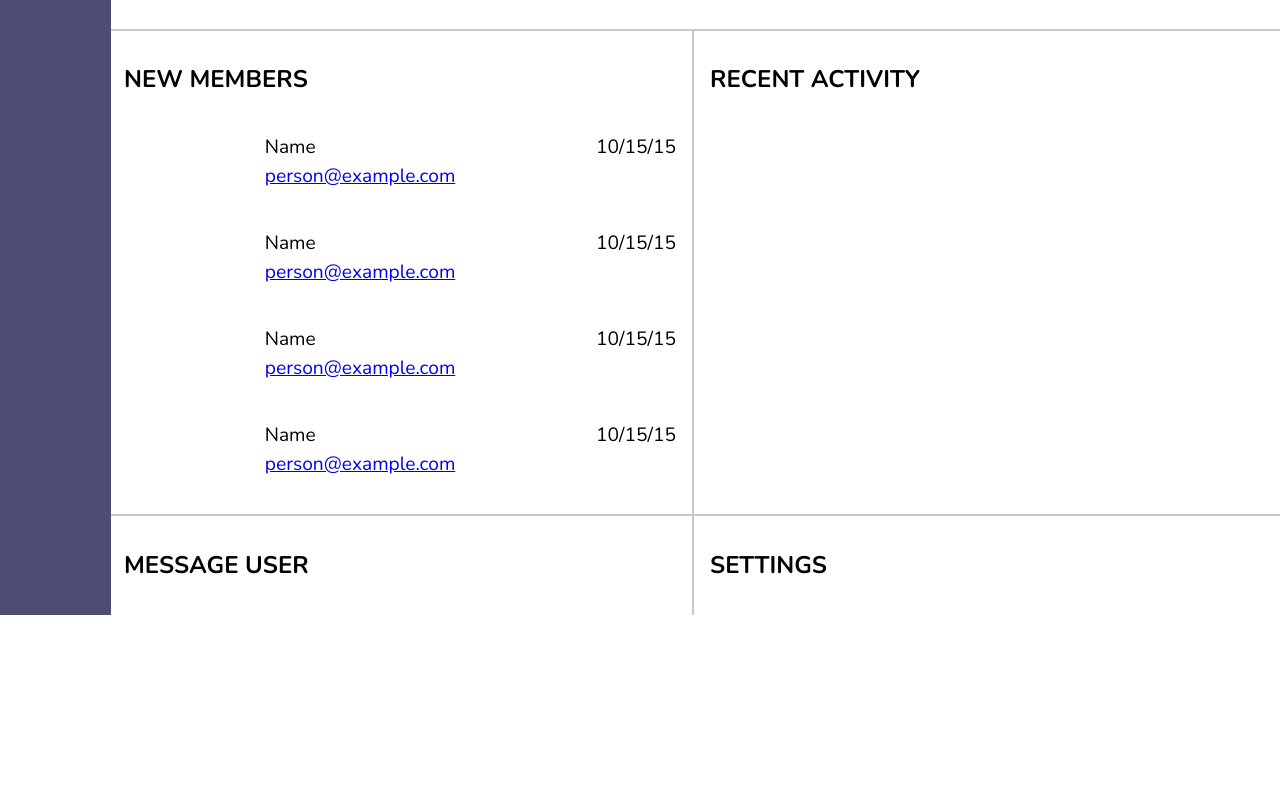
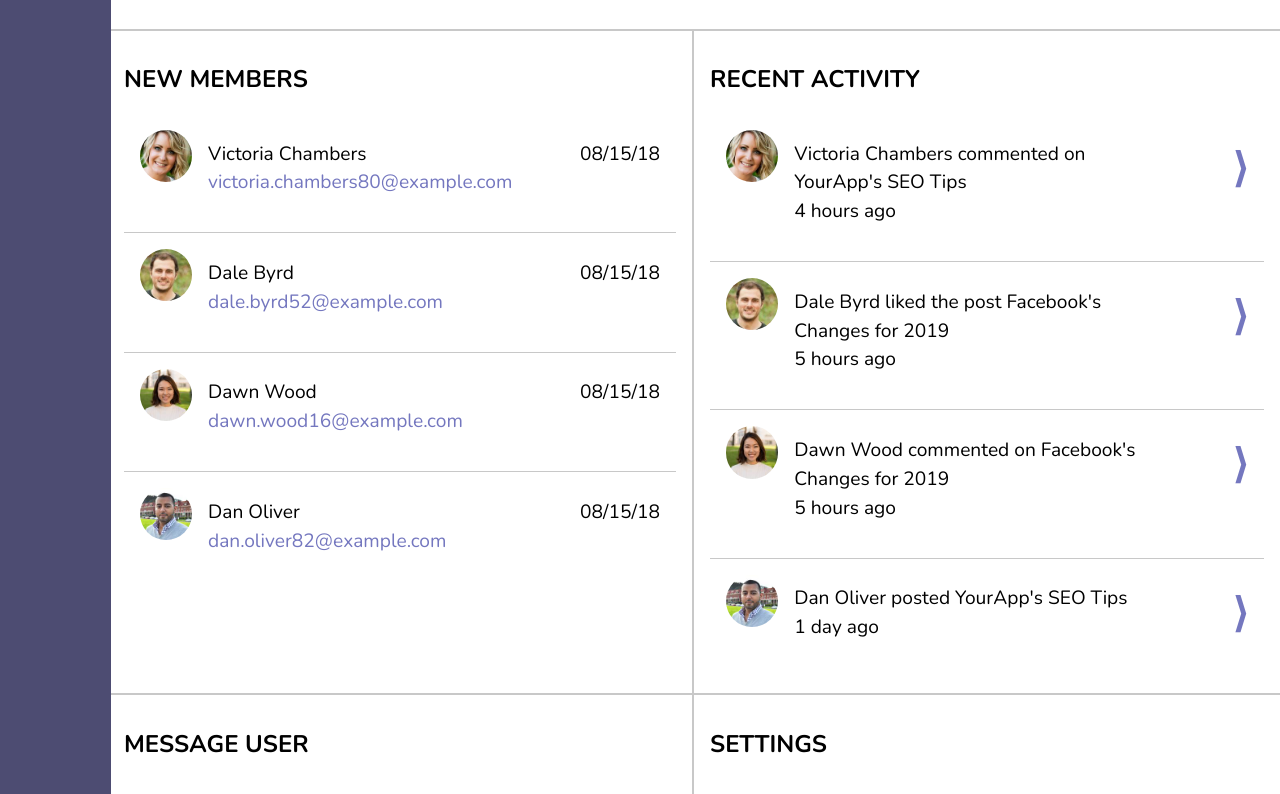
Before and after one commit to stephenlanim/fewd-techdegree-project-7, a plain HTML site: page index.html in a window 1280 px wide. Shown: the part 1354-2148 px from the top of the page. Before the commit the page ends 1969 px from the top, so only its background shows below. Drawn offline with nearby package versions, Linux system fonts and the light colour scheme.

Commit message:
Developed New Members and Recent Activity widgets.

```diff
--- a/index.html
+++ b/index.html
@@ -171,44 +171,80 @@
             <h2>New Members</h2>
 
             <div class="member">
-              <img src="" alt="">
-              <p>
-                Name <br>
-                <a href="mailto:person@example.com">person@example.com</a>
+              <img src="images/member-1.jpg" alt="Profile avatar for Victoria Chambers.">
+              <p class="member-info">
+                Victoria Chambers <br>
+                <a href="mailto:victoria.chambers80@example.com">victoria.chambers80@example.com</a>
               </p>
-              <p>10/15/15</p>
+              <p>08/15/18</p>
             </div>
 
             <div class="member">
-              <img src="" alt="">
-              <p>
-                Name <br>
-                <a href="mailto:person@example.com">person@example.com</a>
+              <img src="images/member-2.jpg" alt="Profile avatar for Dale Byrd.">
+              <p class="member-info">
+                Dale Byrd <br>
+                <a href="mailto:dale.byrd52@example.com">dale.byrd52@example.com</a>
               </p>
-              <p>10/15/15</p>
+              <p>08/15/18</p>
             </div>
 
             <div class="member">
-              <img src="" alt="">
-              <p>
-                Name <br>
-                <a href="mailto:person@example.com">person@example.com</a>
+              <img src="images/member-3.jpg" alt="Profile avatar for Dawn Wood.">
+              <p class="member-info">
+                Dawn Wood <br>
+                <a href="mailto:dawn.wood16@example.com">dawn.wood16@example.com</a>
               </p>
-              <p>10/15/15</p>
+              <p>08/15/18</p>
             </div>
 
             <div class="member">
-              <img src="" alt="">
-              <p>
-                Name <br>
-                <a href="mailto:person@example.com">person@example.com</a>
+              <img src="images/member-4.jpg" alt="Profile avatar for Dan Oliver.">
+              <p class="member-info">
+                Dan Oliver <br>
+                <a href="mailto:dan.oliver82@example.com">dan.oliver82@example.com</a>
               </p>
-              <p>10/15/15</p>
+              <p>08/15/18</p>
             </div>
           </div>
 
           <div class="recent-activity">
             <h2>Recent Activity</h2>
+
+            <div class="member">
+              <img src="images/member-1.jpg" alt="Profile avatar for Victoria Chambers.">
+              <p class="activity-info">
+                Victoria Chambers commented on YourApp's SEO Tips <br>
+                <span>4 hours ago</span>
+              </p>
+              <a class="angle-bracket" href="#">&rang;</a>
+            </div>
+
+            <div class="member">
+              <img src="images/member-2.jpg" alt="Profile avatar for Dale Byrd.">
+              <p class="activity-info">
+                Dale Byrd liked the post Facebook's Changes for 2019<br>
+                <span>5 hours ago</span>
+              </p>
+              <a class="angle-bracket" href="#">&rang;</a>
+            </div>
+
+            <div class="member">
+              <img src="images/member-3.jpg" alt="Profile avatar for Dawn Wood.">
+              <p class="activity-info">
+                Dawn Wood commented on Facebook's Changes for 2019 <br>
+                <span>5 hours ago</span>
+              </p>
+              <a class="angle-bracket" href="#">&rang;</a>
+            </div>
+
+            <div class="member">
+              <img src="images/member-4.jpg" alt="Profile avatar for Dan Oliver.">
+              <p class="activity-info">
+                Dan Oliver posted YourApp's SEO Tips <br>
+                <span>1 day ago</span>
+              </p>
+              <a class="angle-bracket" href="#">&rang;</a>
+            </div>
           </div>
 
           <div class="message-user">
--- a/scss/components/_widgets.scss
+++ b/scss/components/_widgets.scss
@@ -112,9 +112,60 @@ canvas {
 }
 
 .new-members {
-
+  .member {}
 }
 
 .member {
   @include flexbox($dir: row, $just: space-between);
+  border-bottom: 1px solid $border-color;
+  padding: 1em;
+
+  &:last-child {
+    border-bottom: none;
+  }
+
+  & img {
+    border-radius: 50%;
+    margin-right: 1em;
+    width: 10%;
+    height: 50%;
+  }
+
+  & .member-info,
+  & .activity-info {
+    width: 70%;
+  }
+
+  & p {
+    margin-top: 0.5em;
+  }
+
+  & a {
+    text-decoration: none;
+    color: $color-primary;
+
+    &:hover,
+    &focus {
+      color: $color-secondary;
+    }
+  }
+
+  & .angle-bracket {
+    font-size: 2.5em;
+    font-weight: bold;
+    margin-top: 0.4em;
+  }
+
+  & :last-child {
+    margin-left: auto;
+  }
+
+  .new-members & {
+    @include mq("med") {
+      flex-direction: column;
+    }
+    @include mq("lg") {
+      flex-direction: row;
+    }
+  }
 }
```
Also changed, not shown: css/styles.css, 3 other files.
